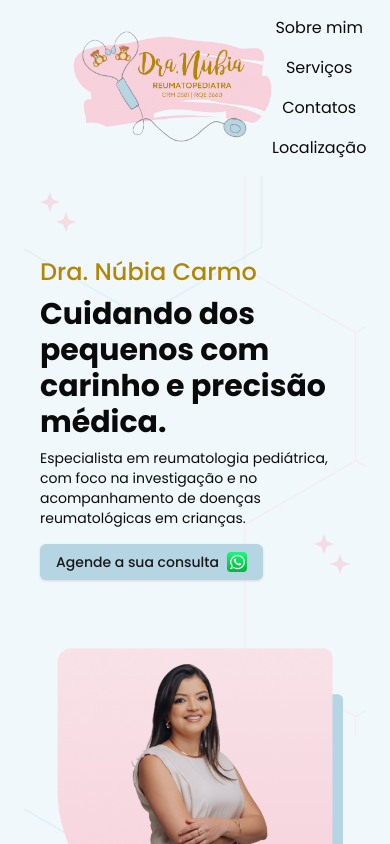
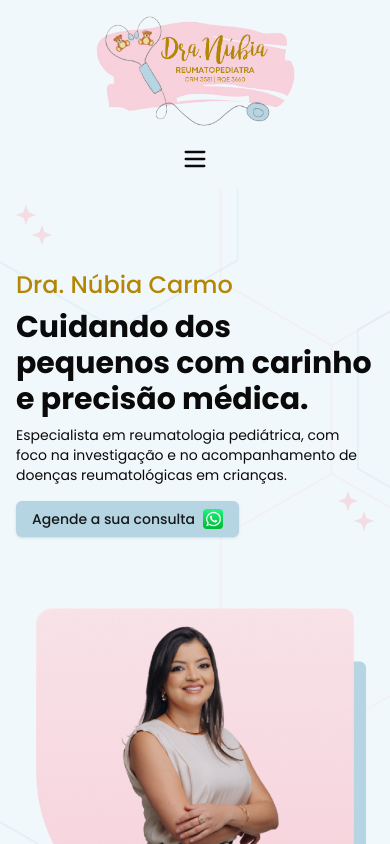
Before and after one commit to willyancr/dra-nubia, a Next.js app: page / in a window 390 px wide. Shown: the top 844 px of the page. Built offline with nearby package versions, Linux system fonts and the light colour scheme.

Commit message:
refactor: update responsive

```diff
--- a/src/app/(dra-nubia)/(sections)/about.tsx
+++ b/src/app/(dra-nubia)/(sections)/about.tsx
@@ -5,7 +5,7 @@ import { motion } from "framer-motion";
 
 export default function About() {
   return (
-    <section id="about" className="bg-image-bg-about px-4 py-32">
+    <section id="about" className="bg-image-bg-about px-4  py-32">
       <div className="space-y-8">
         {/* Main content grid */}
         <div className="grid items-start gap-8 md:grid-cols-2">
--- a/src/app/(dra-nubia)/(sections)/footer.tsx
+++ b/src/app/(dra-nubia)/(sections)/footer.tsx
@@ -4,7 +4,7 @@ import RedirectMidiaSocial from "@/components/redirect-midia";
 
 export default function Footer() {
   return (
-    <footer className="py-12">
+    <footer className="py-12 text-center sm:text-left">
       <div className="container mx-auto flex flex-col justify-center px-4">
         <div className="grid w-full grid-cols-1 gap-8 md:grid-cols-3">
           {/* Logo */}
@@ -12,10 +12,10 @@ export default function Footer() {
             <Image
               src="/logo.png"
               alt="Logo Dra. Nubia"
-              width={150}
+              width={200}
               height={100}
               quality={100}
-              className="mb-4"
+              className="mx-auto mb-4 sm:mx-0"
             />
             <div className="w-full space-y-2">
               <div className="w-full">
@@ -95,7 +95,6 @@ export default function Footer() {
                 </RedirectMidiaSocial>
               </li>
               <li>
-
                 <RedirectMidiaSocial href="https://www.youtube.com">
                   YouTube
                 </RedirectMidiaSocial>
--- a/src/app/(dra-nubia)/(sections)/header.tsx
+++ b/src/app/(dra-nubia)/(sections)/header.tsx
@@ -1,7 +1,13 @@
+"use client";
+
+import { useState } from "react";
 import Image from "next/image";
 import Link from "next/link";
+import { Menu, X } from "lucide-react";
 
 export default function Header() {
+  const [isOpen, setIsOpen] = useState(false);
+
   const navItemsHome = [
     { id: 2, title: "Sobre mim", href: "/#about" },
     { id: 3, title: "Serviços", href: "/#services" },
@@ -11,21 +17,31 @@ export default function Header() {
 
   return (
     <header className="w-full">
-      <div className="container items-center">
+      <div className="container mx-auto flex flex-col items-center p-4 md:flex-row md:justify-between">
         <Image
           src="/logo.png"
           alt="Logo Dra. Nubia"
           width={200}
-          height={100}
+          height={75}
           quality={100}
         />
-        <nav>
+
+        {/* Botão para mobile */}
+        <button className="mt-4 md:hidden" onClick={() => setIsOpen(!isOpen)}>
+          {isOpen ? <X size={28} /> : <Menu size={28} />}
+        </button>
+
+        {/* Navegação */}
+        <nav
+          className={`mt-4 w-full md:mt-0 md:w-auto ${isOpen ? "block" : "hidden"} md:block`}
+        >
           <ul className="flex flex-col items-center gap-4 md:flex-row md:gap-6">
             {navItemsHome.map((item) => (
               <li key={item.id}>
                 <Link
                   href={item.href}
-                  className="underline-offset-4 transition-all hover:text-tertiary hover:underline"
+                  className="block px-4 py-2 text-lg underline-offset-4 transition-all hover:text-tertiary hover:underline"
+                  onClick={() => setIsOpen(false)}
                 >
                   {item.title}
                 </Link>
--- a/src/app/layout.tsx
+++ b/src/app/layout.tsx
@@ -23,7 +23,7 @@ export default function RootLayout({
   return (
     <html lang="pt-br">
       <body
-        className={`${poppins.className} mx-auto max-w-[1200px] px-6 bg-[#A7D1E6]/15 antialiased`}
+        className={`${poppins.className} mx-auto max-w-[1200px] sm:px-6 bg-[#A7D1E6]/15 antialiased`}
       >
         {children}
         <ButtonBackToTop />
```
